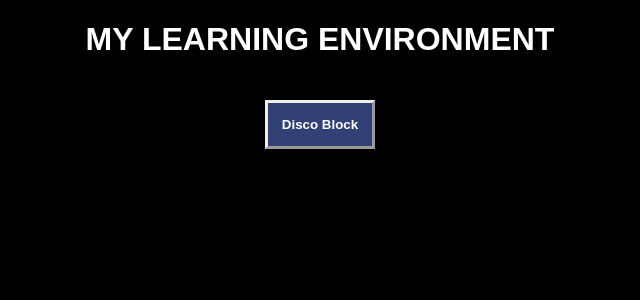
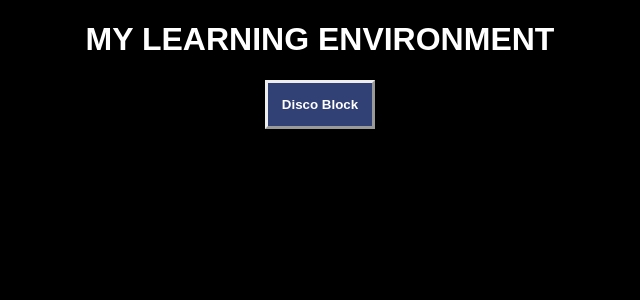
Before and after one commit to Tikaaiyl/portfolio, a PHP site: page / in a window 1280 px wide. Shown: the top 300 px of the page, without its empty margins (320-960 px from the left). Run offline with PHP 8.4, Linux system fonts and the light colour scheme.

Commit message:
Update main.css

```diff
--- a/css/main.css
+++ b/css/main.css
@@ -10,7 +10,7 @@ h1 {
 }
 
 #btn-front {
-    margin-top: 20px;
+    margin-top: 20px 10px 20px 10px;
     padding: 14px 14px 14px 14px;
     background-color: #314176;
     color: #ffffff;
@@ -21,7 +21,7 @@ h1 {
 }
 
 #btn-front:hover {
-    margin-top: 20px;
+    margin-top: 20px 10px 20px 10px;
     padding: 14px 14px 14px 14px;
     background-color: #ffffff;
     color: #314176;
```
